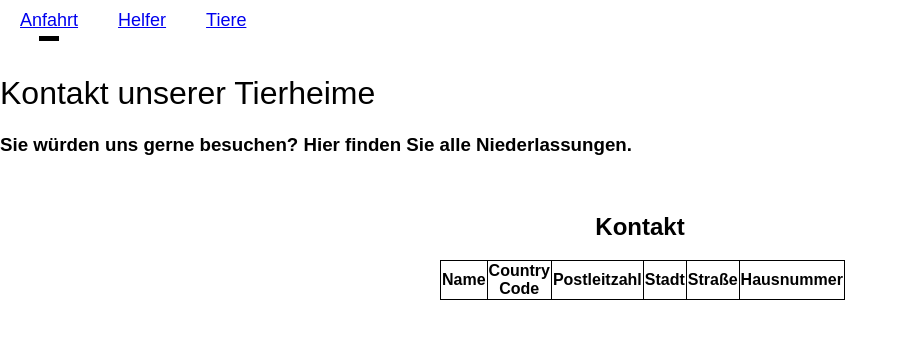
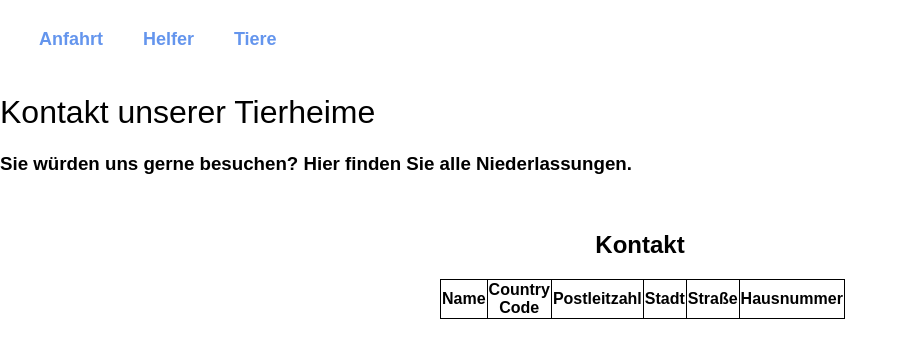
Before and after one commit to Mlorenz12/4.Sem_DB_Animal_Shelter, a Flask app: page /UC1 in a window 1280 px wide. Shown: the top 358 px of the page, without its empty margins (0-908 px from the left). Run offline with Flask 2, Linux system fonts and the light colour scheme; data comes from the database, SQL or seed files in the repository; lists and menus that the app fills with data are empty; some libraries are stand-ins or nearby versions.

Commit message:
Navbar verschönern

```diff
--- a/templates/base.html
+++ b/templates/base.html
@@ -6,11 +6,11 @@
     </head>
     <body>
         {% block navbar %}
-        <div class="navbar navbar-fixed-top">
-              <ul class="navbar-nav mr-auto nav-fill w-100" style="font-size: large;">
-                <li class="nav-item"><a class="nav-link" href="/UC1">Anfahrt</a></li>
-                <li class="nav-item"><a class="nav-link" href="/UC2">Helfer</a></li>
-                <li class="nav-item"><a class="nav-link" href="/UC3">Tiere</a></li>
+        <div class="navbar navbar-fixed-top" style="margin-left: 0.5cm; margin-top: .5cm; margin-bottom: .5cm;">
+              <ul class="navbar-nav mr-auto nav-fill w-100" style="font-size: large; background-color: rgb(204, 204, 204);">
+                <li class="nav-item"><a style="text-decoration: none; color: cornflowerblue; font-weight: bold; font-size: large;" class="nav-link naveintrag" href="/UC1">Anfahrt</a></li>
+                <li class="nav-item"><a style="text-decoration: none; color: cornflowerblue; font-weight: bold; font-size: large;" class="nav-link" href="/UC2">Helfer</a></li>
+                <li class="nav-item"><a style="text-decoration: none; color: cornflowerblue; font-weight: bold; font-size: large;" class="nav-link" href="/UC3">Tiere</a></li>
               </ul>
         </div>
         <br><br>
```
